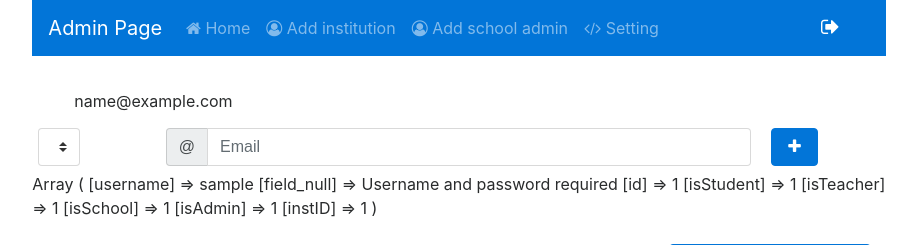
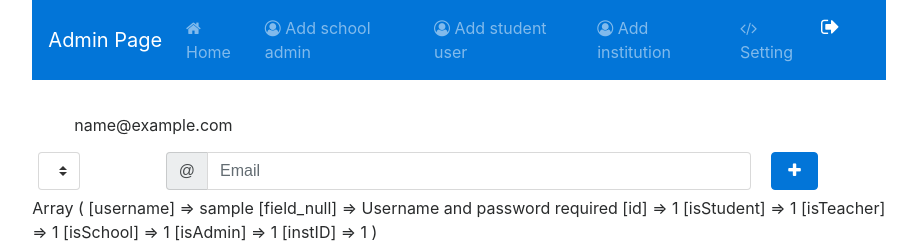
Before and after one commit to Dollium/MobileCulture_proj, a PHP site: page /addInst.php in a window 1280 px wide. Shown: the top 245 px of the page, without its empty margins (181-1098 px from the left). Run offline with PHP 8.4, Linux system fonts and the light colour scheme; the visitor is signed in with stand-in values (Sample User, id 1); data that the repository does not hold is empty; some libraries are stand-ins or nearby versions.

Commit message:
Update addInst.php

```diff
--- a/addInst.php
+++ b/addInst.php
@@ -134,16 +134,22 @@ td, th {
                         </li>
                         <li class="nav-item">
                             <a class="nav-link" href="addSclAd.php">
-                                <i class="fa fa-user-circle-o" aria-hidden="true"></i> Add institution
-                            </a>
-                        </li>
-                        <li class="nav-item">
-                            <a class="nav-link" href="addSclAd.php">
                                 <i class="fa fa-user-circle-o" aria-hidden="true"></i> Add school admin
                             </a>
                         </li>
                         <li class="nav-item">
-                            <a class="nav-link" href="#">
+                            <a class="nav-link" href="addstudent_resp.php">
+                                <i class="fa fa-user-circle-o" aria-hidden="true"></i> Add student user
+                            </a>
+                        </li>
+                        <li class="nav-item">
+                            <a class="nav-link" href="addInst.php">
+                                <i class="fa fa-user-circle-o" aria-hidden="true"></i> Add institution
+                            </a>
+                        </li>
+
+                        <li class="nav-item">
+                            <a class="nav-link" href="settings.php">
                                 <i class="fa fa-code" aria-hidden="true"></i> Setting
                             </a>
                         </li>
```
